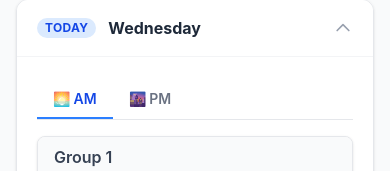
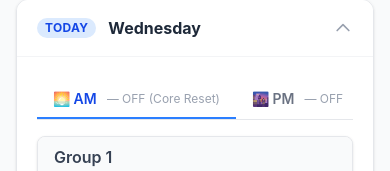
Before and after one commit to PerspicaciousGuy/GymPlanner, a React (Vite) app: page / in a window 390 px wide. Shown: the part 190-361 px from the top of the page. Built offline with nearby package versions, Linux system fonts and the light colour scheme; no server answers.

Commit message:
fix: show AM/PM subtitle names on mobile tabs

```diff
--- a/src/components/WorkoutSection.jsx
+++ b/src/components/WorkoutSection.jsx
@@ -127,13 +127,21 @@ export default function WorkoutSection({ day, muscleGroup, isMissed, isTomorrow,
               🌅 AM
               {amDone && <span className="text-green-500 text-xs">✓</span>}
               {amSkipped && <span className="text-gray-400 text-xs">⏭</span>}
-              {amTitle && <span className="hidden md:inline text-gray-400 font-normal ml-1">— {amTitle}</span>}
+              {amTitle && (
+                <span className="inline-block max-w-[32vw] truncate text-gray-400 font-normal ml-1 text-xs align-bottom sm:max-w-none sm:text-sm">
+                  — {amTitle}
+                </span>
+              )}
             </button>
             <button className={tabCls('pm', pmDone, pmSkipped)} onClick={() => setActiveSession('pm')}>
               🌆 PM
               {pmDone && <span className="text-green-500 text-xs">✓</span>}
               {pmSkipped && <span className="text-gray-400 text-xs">⏭</span>}
-              {pmTitle && <span className="hidden md:inline text-gray-400 font-normal ml-1">— {pmTitle}</span>}
+              {pmTitle && (
+                <span className="inline-block max-w-[32vw] truncate text-gray-400 font-normal ml-1 text-xs align-bottom sm:max-w-none sm:text-sm">
+                  — {pmTitle}
+                </span>
+              )}
             </button>
           </div>
 
```
